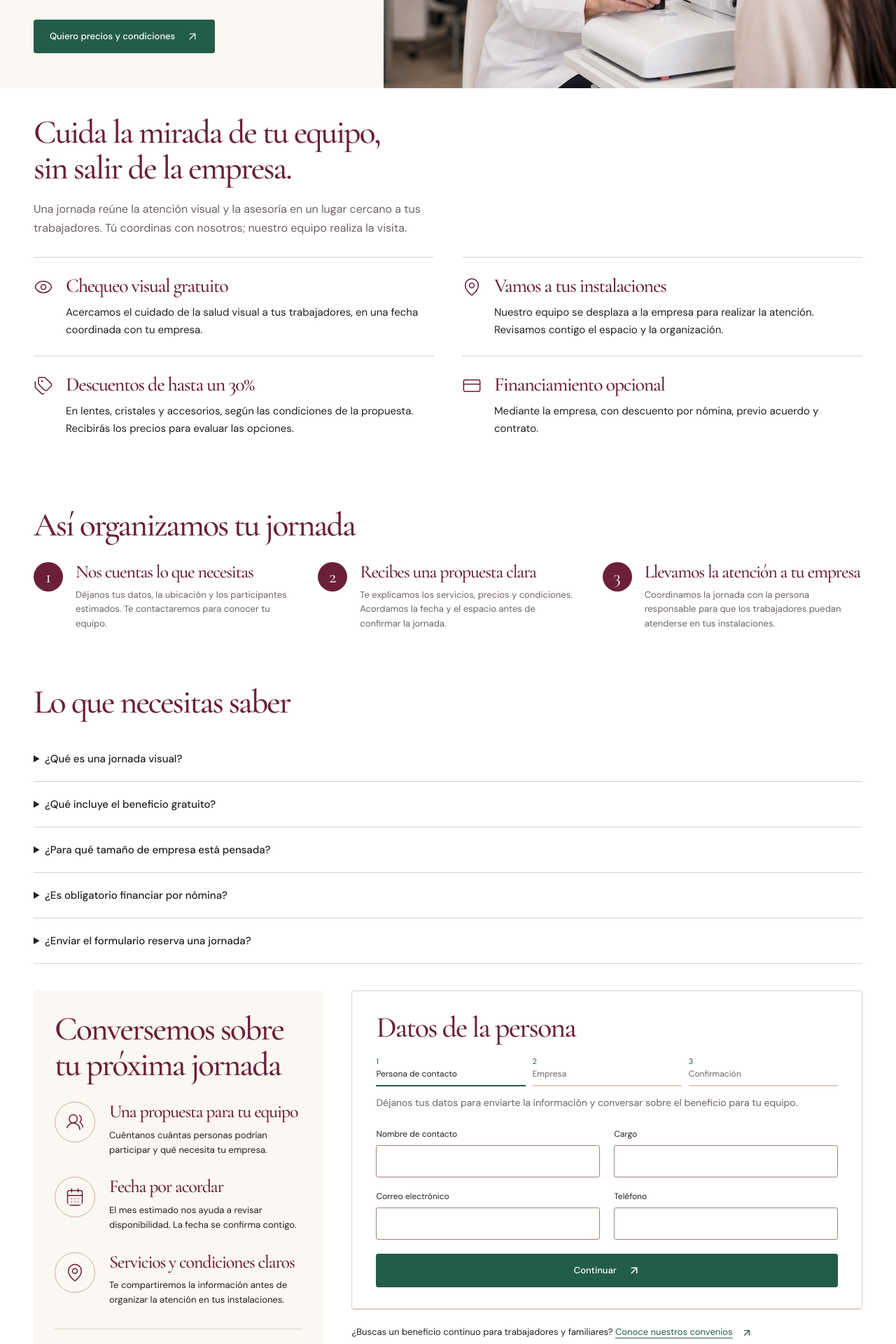
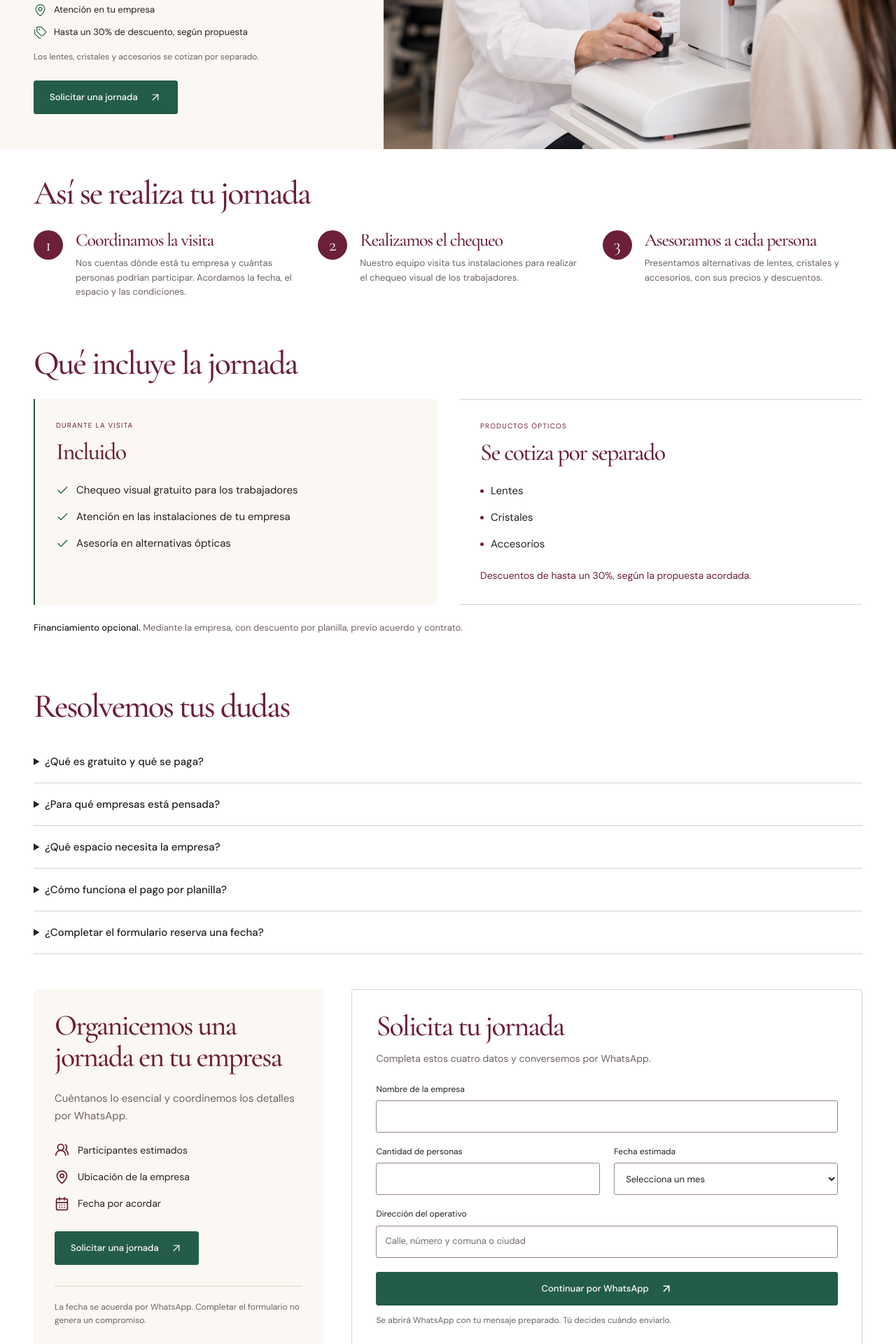
Before and after one commit to SoyAlfredoDev/opticaycristal, a Next.js app: page /jornadas in a window 1280 px wide. Shown: the part 500-2420 px from the top of the page at 70% size. Built offline with nearby package versions, Linux system fonts and the light colour scheme; a web font is replaced by a local one.

Commit message:
Simplify jornadas to four fields and continue through WhatsApp

```diff
--- a/src/app/api/admin/radar/prospects/route.ts
+++ b/src/app/api/admin/radar/prospects/route.ts
@@ -6,7 +6,7 @@ import {assessCompany} from "@/lib/radar/assessment";
 import {verifyResult} from "@/lib/radar/integrity";
 import type {Activity,CompanyResult} from "@/lib/radar/types";
 export const runtime="nodejs";
-export async function GET(request?:Request){
+export async function GET(request:Request){
  if(!(await hasRadarAccess(request,"read")))return NextResponse.json({error:"No autorizado."},{status:401});
  try{const params=request?new URL(request.url).searchParams:null;
   if(params?.has("limit")){const limit=Number(params.get("limit")),cursor=params.get("cursor"),stage=params.get("stage");if(!Number.isInteger(limit)||limit<1||limit>500||cursor&&cursor.length>100||stage&&!["nuevo","contactado","oportunidad","ganado","descartado"].includes(stage))throw new RadarApiError("Paginación inválida. Usa limit de 1 a 500 y un estado válido.");const page=await listProspectPage(limit,cursor,stage);return NextResponse.json({...page,prospects:page.prospects.map(p=>({...p,assessment:assessCompany(p)}))})}
--- a/src/app/jornadas/Jornadas.module.css
+++ b/src/app/jornadas/Jornadas.module.css
@@ -1,12 +1,32 @@
-.intro { max-width: 640px; margin-top: 20px !important; color: var(--muted); font-size: 16px; line-height: 1.7; }
-.benefits { list-style: none; display: grid; gap: 0 40px; margin: 28px 0 0; padding: 0; }
-.benefits li { display: flex; align-items: flex-start; gap: 18px; padding-block: 24px; border-top: 1px solid var(--line); }
-.benefits svg { flex: 0 0 auto; color: var(--wine); margin-top: 4px; }
-.benefits h3 { font-size: 28px; line-height: 1.15; }
-.benefits p { margin-top: 10px; font-size: 15px; line-height: 1.65; }
+.hero h1 { font-size: clamp(40px, 8vw, 64px); max-width: 620px; text-wrap: balance; }
+.highlights { display: grid; gap: 12px; list-style: none; padding: 0; margin: 23px 0 0; }
+.highlights li { display: flex; gap: 10px; align-items: flex-start; font-size: 13px; line-height: 1.5; }
+.highlights svg { flex-shrink: 0; color: var(--cta); margin-top: 1px; }
+.hero p.heroNote { margin-top: 16px; font-size: 12px; line-height: 1.6; color: var(--muted); }
+.process { padding-bottom: 28px; }
+.scopeGrid { display: grid; gap: 24px; margin-top: 26px; }
+.included, .products { padding: 24px; min-width: 0; }
+.included { background: var(--ivory); border-left: 2px solid var(--cta); }
+.products { border-block: 1px solid var(--line); }
+.eyebrow { display: block; margin-bottom: 10px; color: var(--wine); font-size: 10px; line-height: 1.6; letter-spacing: .12em; text-transform: uppercase; }
+.scopeGrid h3 { font-size: clamp(27px, 4vw, 34px); line-height: 1.15; }
+.scopeGrid ul { display: grid; gap: 14px; list-style: none; margin: 22px 0 0; padding: 0; }
+.scopeGrid li { display: flex; align-items: flex-start; gap: 10px; font-size: 15px; line-height: 1.6; }
+.included svg { flex-shrink: 0; color: var(--cta); margin-top: 3px; }
+.products li::before { content: ""; width: 5px; height: 5px; border-radius: 50%; background: var(--wine); flex-shrink: 0; margin-top: 10px; }
+.products p { margin-top: 22px; font-size: 14px; line-height: 1.6; color: var(--wine); }
+.financing { margin-top: 22px !important; color: var(--muted); font-size: 13px; line-height: 1.7; max-width: 760px; }
+.financing strong { color: var(--ink); font-weight: 500; }
 .faqList { margin-top: 24px; }
-.faq details { padding-block: 20px; border-bottom: 1px solid var(--line); }
+.faq details { padding-block: 18px; border-bottom: 1px solid var(--line); }
 .faq summary { color: var(--ink); font-size: 15px; font-weight: 500; cursor: pointer; }
 .faq summary:focus-visible { outline: 2px solid var(--wine); outline-offset: 5px; }
 .faq details p { max-width: 780px; margin-top: 14px; font-size: 15px; line-height: 1.7; color: var(--muted); }
-@media (min-width: 700px) { .benefits { grid-template-columns: repeat(2, minmax(0, 1fr)); } }
+.request { padding-top: 12px; }
+.requestAside h2 { font-size: clamp(32px, 6vw, 42px); text-wrap: balance; }
+.requestIntro { color: var(--muted); font-size: 15px; line-height: 1.7; }
+.coordination { display: grid; gap: 16px; list-style: none; padding: 0; margin: 24px 0 28px; }
+.coordination li { display: flex; align-items: center; gap: 12px; font-size: 14px; }
+.coordination svg { color: var(--wine); flex-shrink: 0; }
+@media (min-width: 700px) { .scopeGrid { grid-template-columns: 1fr 1fr; gap: 32px; } }
+@media (min-width: 900px) { .hero h1 { font-size: clamp(46px, 4.5vw, 64px); } .included, .products { padding: 30px; } }
--- a/src/app/jornadas/page.tsx
+++ b/src/app/jornadas/page.tsx
@@ -1,64 +1,109 @@
+import Link from "next/link";
+import { ArrowUpRight, Check, Eye, MapPin, Tags, UsersRound, CalendarDays } from "lucide-react";
 import { JsonLd } from "@/components/site/JsonLd";
 import { pageMetadata, seoPages } from "@/lib/seo";
 import { jornadasJsonLd } from "@/lib/structured-data";
-import Link from "next/link";
-import { ArrowUpRight, UsersRound, CalendarDays, MapPin, Eye, Tags, CreditCard } from "lucide-react";
 import { SiteShell } from "@/components/site/SiteShell";
 import { PageHero } from "@/components/site/PageHero";
 import { ProcessSteps } from "@/components/site/ProcessSteps";
 import { SectionReveal } from "@/components/site/SectionReveal";
-import { CompanyRequestForm } from "@/components/forms/CompanyRequestForm";
+import { LinkButton } from "@/components/site/LinkButton";
+import JornadaQuickForm from "@/components/jornadas/JornadaQuickForm";
 import site from "@/components/site/Site.module.css";
 import views from "@/components/site/Views.module.css";
 import styles from "./Jornadas.module.css";
+
 export const metadata = pageMetadata(seoPages.jornadas);
-const benefits = [
-  { Icon: Eye, title: "Chequeo visual gratuito", text: "Acercamos el cuidado de la salud visual a tus trabajadores, en una fecha coordinada con tu empresa." },
-  { Icon: MapPin, title: "Vamos a tus instalaciones", text: "Nuestro equipo se desplaza a la empresa para realizar la atención. Revisamos contigo el espacio y la organización." },
-  { Icon: Tags, title: "Descuentos de hasta un 30%", text: "En lentes, cristales y accesorios, según las condiciones de la propuesta. Recibirás los precios para evaluar las opciones." },
-  { Icon: CreditCard, title: "Financiamiento opcional", text: "Mediante la empresa, con descuento por nómina, previo acuerdo y contrato." },
+
+const highlights = [
+  { Icon: Eye, text: "Chequeo visual gratuito" },
+  { Icon: MapPin, text: "Atención en tu empresa" },
+  { Icon: Tags, text: "Hasta un 30% de descuento, según propuesta" },
 ] as const;
 const steps = [
-  { title: "Nos cuentas lo que necesitas", description: "Déjanos tus datos, la ubicación y los participantes estimados. Te contactaremos para conocer tu equipo." },
-  { title: "Recibes una propuesta clara", description: "Te explicamos los servicios, precios y condiciones. Acordamos la fecha y el espacio antes de confirmar la jornada." },
-  { title: "Llevamos la atención a tu empresa", description: "Coordinamos la jornada con la persona responsable para que los trabajadores puedan atenderse en tus instalaciones." },
+  { title: "Coordinamos la visita", description: "Nos cuentas dónde está tu empresa y cuántas personas podrían participar. Acordamos la fecha, el espacio y las condiciones." },
+  { title: "Realizamos el chequeo", description: "Nuestro equipo visita tus instalaciones para realizar el chequeo visual de los trabajadores." },
+  { title: "Asesoramos a cada persona", description: "Presentamos alternativas de lentes, cristales y accesorios, con sus precios y descuentos." },
 ] as const;
+const included = ["Chequeo visual gratuito para los trabajadores", "Atención en las instalaciones de tu empresa", "Asesoría en alternativas ópticas"] as const;
+const products = ["Lentes", "Cristales", "Accesorios"] as const;
 const faqs = [
-  { question: "¿Qué es una jornada visual?", answer: "Es una visita de nuestro equipo a tu empresa, en una fecha acordada, para realizar un chequeo visual a sus trabajadores y ofrecer alternativas de lentes, cristales y accesorios." },
-  { question: "¿Qué incluye el beneficio gratuito?", answer: "El chequeo visual de los trabajadores es gratuito. Los lentes, cristales y accesorios se cotizan por separado, con descuentos de hasta un 30% según la propuesta. Compartimos los servicios, precios y condiciones antes de coordinar la actividad." },
-  { question: "¿Para qué tamaño de empresa está pensada?", answer: "Las jornadas están pensadas para empresas con más de 20 trabajadores. Si tu equipo es más pequeño, podemos orientarte sobre un convenio óptico para trabajadores y familiares." },
-  { question: "¿Es obligatorio financiar por nómina?", answer: "El financiamiento es opcional. Si tu empresa quiere incorporarlo, acordamos las condiciones por contrato antes de utilizarlo." },
-  { question: "¿Enviar el formulario reserva una jornada?", answer: "El formulario solicita información. Te contactaremos para revisar participantes, ubicación, disponibilidad y condiciones antes de confirmar una fecha." },
+  { question: "¿Qué es gratuito y qué se paga?", answer: "El chequeo visual de los trabajadores es gratuito. Los lentes, cristales y accesorios se cotizan por separado, con descuentos de hasta un 30% según la propuesta." },
+  { question: "¿Para qué empresas está pensada?", answer: "Para empresas con más de 20 trabajadores. Este requisito se refiere al tamaño de la empresa. Si tu equipo es más pequeño, puedes consultar por nuestros convenios ópticos para trabajadores y familiares." },
+  { question: "¿Qué espacio necesita la empresa?", answer: "Revisamos contigo el espacio disponible y la organización de la atención antes de confirmar la jornada." },
+  { question: "¿Cómo funciona el pago por planilla?", answer: "Es un financiamiento opcional mediante la empresa. Las condiciones se acuerdan por contrato antes de utilizarlo." },
+  { question: "¿Completar el formulario reserva una fecha?", answer: "No. El formulario prepara un mensaje para WhatsApp. Cuando lo envíes, revisaremos contigo la disponibilidad antes de confirmar una fecha." },
 ] as const;
+
 export default function JornadasPage() {
   return (
     <SiteShell active="Jornadas">
       <JsonLd data={jornadasJsonLd()} />
-      <PageHero audience="Para empresas con más de 20 trabajadores" title={<>Una jornada visual<br />en tu empresa</>} description="Llevamos nuestro equipo a tus instalaciones para ofrecer un chequeo visual gratuito a tus trabajadores y descuentos de hasta un 30%, según propuesta. Cuéntanos sobre tu equipo y te compartiremos precios y condiciones." image="/images/hero-consulta-oftalmologica.png" alt="Profesional realizando una evaluación visual" cta="Quiero precios y condiciones" href="#solicitar-jornada" />
-      <section className={`${site.container} ${views.section}`} aria-labelledby="benefits-title">
+      <div className={styles.hero}>
+        <PageHero
+          audience="Para empresas con más de 20 trabajadores"
+          title="Llevamos el cuidado visual a tu empresa"
+          description="Una jornada óptica es una visita de nuestro equipo a tu empresa para revisar la visión de tus trabajadores y asesorarlos en la elección de lentes."
+          image="/images/hero-consulta-oftalmologica.png"
+          alt="Profesional realizando una evaluación visual"
+          cta="Solicitar una jornada"
+          href="#solicitar-jornada"
+        >
+          <ul className={styles.highlights}>
+            {highlights.map(({ Icon, text }) => <li key={text}><Icon size={19} strokeWidth={1.5} aria-hidden="true" /><span>{text}</span></li>)}
+          </ul>
+          <p className={styles.heroNote}>Los lentes, cristales y accesorios se cotizan por separado.</p>
+        </PageHero>
+      </div>
+      <section className={`${site.container} ${views.section} ${styles.process}`} aria-labelledby="process-title">
         <SectionReveal>
-          <h2 id="benefits-title">Cuida la mirada de tu equipo,<br />sin salir de la empresa.</h2>
-          <p className={styles.intro}>Una jornada reúne la atención visual y la asesoría en un lugar cercano a tus trabajadores. Tú coordinas con nosotros; nuestro equipo realiza la visita.</p>
-          <ul className={styles.benefits}>{benefits.map(({ Icon, title, text }) => <li key={title}><Icon size={28} strokeWidth={1.3} aria-hidden="true" /><div><h3>{title}</h3><p>{text}</p></div></li>)}</ul>
+          <h2 id="process-title" className={views.sectionIntro}>Así se realiza tu jornada</h2>
+          <ProcessSteps steps={steps} />
         </SectionReveal>
       </section>
-      <section className={`${site.container} ${views.section}`} aria-labelledby="process-title">
-        <SectionReveal><h2 id="process-title" className={views.sectionIntro}>Así organizamos tu jornada</h2><ProcessSteps steps={steps} /></SectionReveal>
+      <section className={`${site.container} ${views.section} ${styles.scope}`} aria-labelledby="scope-title">
+        <SectionReveal>
+          <h2 id="scope-title">Qué incluye la jornada</h2>
+          <div className={styles.scopeGrid}>
+            <div className={styles.included}>
+              <span className={styles.eyebrow}>Durante la visita</span>
+              <h3>Incluido</h3>
+              <ul>{included.map((item) => <li key={item}><Check size={19} strokeWidth={1.6} aria-hidden="true" /><span>{item}</span></li>)}</ul>
+            </div>
+            <div className={styles.products}>
+              <span className={styles.eyebrow}>Productos ópticos</span>
+              <h3>Se cotiza por separado</h3>
+              <ul>{products.map((item) => <li key={item}>{item}</li>)}</ul>
+              <p>Descuentos de hasta un 30%, según la propuesta acordada.</p>
+            </div>
+          </div>
+          <p className={styles.financing}><strong>Financiamiento opcional.</strong> Mediante la empresa, con descuento por planilla, previo acuerdo y contrato.</p>
+        </SectionReveal>
       </section>
       <section className={`${site.container} ${views.section} ${styles.faq}`} aria-labelledby="faq-title">
-        <SectionReveal><h2 id="faq-title">Lo que necesitas saber</h2><div className={styles.faqList}>{faqs.map(({ question, answer }) => <details key={question}><summary>{question}</summary><p>{answer}</p></details>)}</div></SectionReveal>
+        <SectionReveal>
+          <h2 id="faq-title">Resolvemos tus dudas</h2>
+          <div className={styles.faqList}>{faqs.map(({ question, answer }) => <details key={question}><summary>{question}</summary><p>{answer}</p></details>)}</div>
+        </SectionReveal>
       </section>
-      <section className={`${site.container} ${views.formArea}`} aria-label="Solicitud de jornada">
-        <aside className={views.aside}>
+      <section className={`${site.container} ${views.formArea} ${styles.request}`} aria-label="Solicitud de jornada">
+        <aside className={`${views.aside} ${styles.requestAside}`}>
           <SectionReveal>
-            <h2>Conversemos sobre tu próxima jornada</h2>
-            <div className={views.benefit}><UsersRound strokeWidth={1.3} aria-hidden="true" /><div><h3>Una propuesta para tu equipo</h3><p>Cuéntanos cuántas personas podrían participar y qué necesita tu empresa.</p></div></div>
-            <div className={views.benefit}><CalendarDays strokeWidth={1.3} aria-hidden="true" /><div><h3>Fecha por acordar</h3><p>El mes estimado nos ayuda a revisar disponibilidad. La fecha se confirma contigo.</p></div></div>
-            <div className={views.benefit}><MapPin strokeWidth={1.3} aria-hidden="true" /><div><h3>Servicios y condiciones claros</h3><p>Te compartiremos la información antes de organizar la atención en tus instalaciones.</p></div></div>
-            <p className={views.asideFoot}>Pedir información no firma un contrato ni reserva una jornada.</p>
+            <h2>Organicemos una jornada en tu empresa</h2>
+            <p className={styles.requestIntro}>Cuéntanos lo esencial y coordinemos los detalles por WhatsApp.</p>
+            <ul className={styles.coordination}>
+              <li><UsersRound size={21} aria-hidden="true" />Participantes estimados</li>
+              <li><MapPin size={21} aria-hidden="true" />Ubicación de la empresa</li>
+              <li><CalendarDays size={21} aria-hidden="true" />Fecha por acordar</li>
+            </ul>
+            <LinkButton href="#solicitar-jornada" arrow>Solicitar una jornada</LinkButton>
+            <p className={views.asideFoot}>La fecha se acuerda por WhatsApp. Completar el formulario no genera un compromiso.</p>
           </SectionReveal>
         </aside>
-        <div><CompanyRequestForm kind="jornada" /><p className={views.crossLink}>¿Buscas un beneficio continuo para trabajadores y familiares? <Link href="/convenios">Conoce nuestros convenios <ArrowUpRight size={16} aria-hidden="true" /></Link></p></div>
+        <div>
+          <JornadaQuickForm />
+          <p className={views.crossLink}>¿Buscas un beneficio continuo para trabajadores y familiares? <Link href="/convenios">Conoce nuestros convenios <ArrowUpRight size={16} aria-hidden="true" /></Link></p>
+        </div>
       </section>
     </SiteShell>
   );
--- /dev/null
+++ b/src/components/jornadas/JornadaQuickForm.module.css
@@ -0,0 +1,2 @@
+.card h2 { font-size: clamp(30px, 6vw, 42px); }
+.note { margin-top: 12px !important; color: var(--muted); font-size: 12px; line-height: 1.6; }
--- /dev/null
+++ b/src/components/jornadas/JornadaQuickForm.tsx
@@ -0,0 +1,87 @@
+"use client";
+
+import { useId, useRef, useState, type FormEvent } from "react";
+import { ArrowUpRight } from "lucide-react";
+import { whatsappUrl } from "@/components/site/content";
+import { getMesOptions, getMesLabel } from "@/lib/jornada-form";
+import site from "@/components/site/Site.module.css";
+import styles from "@/components/site/Views.module.css";
+import local from "./JornadaQuickForm.module.css";
+
+type Details = { empresa: string; personas: string; mes: string; direccion: string };
+type Errors = Partial<Record<keyof Details, string>>;
+const empty: Details = { empresa: "", personas: "", mes: "", direccion: "" };
+
+export default function JornadaQuickForm() {
+  const uid = useId();
+  const form = useRef<HTMLFormElement>(null);
+  const [data, setData] = useState<Details>(empty);
+  const [errors, setErrors] = useState<Errors>({});
+  const months = getMesOptions();
+
+  function update(key: keyof Details, value: string) {
+    setData((previous) => ({ ...previous, [key]: value }));
+    setErrors((previous) => ({ ...previous, [key]: undefined }));
+  }
+
+  function submit(event: FormEvent<HTMLFormElement>) {
+    event.preventDefault();
+    const next: Errors = {};
+    if (data.empresa.trim().length < 2) next.empresa = "Ingresa el nombre de la empresa.";
+    if (!/^\d+$/.test(data.personas) || Number(data.personas) < 1 || Number(data.personas) > 1000000) next.personas = "Ingresa una cantidad válida de personas.";
+    if (!months.some((month) => month.value === data.mes)) next.mes = "Selecciona un mes estimado.";
+    if (data.direccion.trim().length < 5) next.direccion = "Ingresa la dirección, con comuna o ciudad.";
+    setErrors(next);
+    if (Object.keys(next).length) {
+      const first = Object.keys(next)[0];
+      form.current?.querySelector<HTMLInputElement | HTMLSelectElement>(`[name="${first}"]`)?.focus();
+      return;
+    }
+    const message = [
+      "Hola, quiero coordinar una jornada óptica para mi empresa.",
+      `Empresa: ${data.empresa.trim()}`,
+      `Cantidad de personas: ${Number(data.personas)}`,
+      `Fecha estimada: ${getMesLabel(data.mes)}`,
+      `Dirección: ${data.direccion.trim()}`,
+    ].join("\n");
+    window.location.assign(whatsappUrl(message));
+  }
+
+  function feedback(key: keyof Details) {
+    return errors[key] ? <span className={styles.fieldError} id={`${uid}-${key}-error`} role="alert">{errors[key]}</span> : null;
+  }
+
+  return <div id="solicitar-jornada" className={`${styles.formCard} ${local.card}`}>
+    <h2 id={`${uid}-title`}>Solicita tu jornada</h2>
+    <p>Completa estos cuatro datos y conversemos por WhatsApp.</p>
+    <form ref={form} aria-labelledby={`${uid}-title`} onSubmit={submit} noValidate>
+      <div className={styles.formGrid}>
+        <div className={`${styles.field} ${styles.fullField}`}>
+          <label htmlFor={`${uid}-empresa`}>Nombre de la empresa</label>
+          <input id={`${uid}-empresa`} name="empresa" autoComplete="organization" required maxLength={190} value={data.empresa} onChange={(event) => update("empresa", event.target.value)} aria-invalid={!!errors.empresa} aria-describedby={errors.empresa ? `${uid}-empresa-error` : undefined} />
+          {feedback("empresa")}
+        </div>
+        <div className={styles.field}>
+          <label htmlFor={`${uid}-personas`}>Cantidad de personas</label>
+          <input id={`${uid}-personas`} name="personas" type="number" inputMode="numeric" min={1} max={1000000} step={1} required value={data.personas} onChange={(event) => update("personas", event.target.value)} aria-invalid={!!errors.personas} aria-describedby={errors.personas ? `${uid}-personas-error` : undefined} />
+          {feedback("personas")}
+        </div>
+        <div className={styles.field}>
+          <label htmlFor={`${uid}-mes`}>Fecha estimada</label>
+          <select id={`${uid}-mes`} name="mes" required value={data.mes} onChange={(event) => update("mes", event.target.value)} aria-invalid={!!errors.mes} aria-describedby={errors.mes ? `${uid}-mes-error` : undefined}>
+            <option value="">Selecciona un mes</option>
+            {months.map((month) => <option key={month.value} value={month.value}>{month.label}</option>)}
+          </select>
+          {feedback("mes")}
+        </div>
+        <div className={`${styles.field} ${styles.fullField}`}>
+          <label htmlFor={`${uid}-direccion`}>Dirección del operativo</label>
+          <input id={`${uid}-direccion`} name="direccion" autoComplete="street-address" required maxLength={250} placeholder="Calle, número y comuna o ciudad" value={data.direccion} onChange={(event) => update("direccion", event.target.value)} aria-invalid={!!errors.direccion} aria-describedby={errors.direccion ? `${uid}-direccion-error` : undefined} />
+          {feedback("direccion")}
+        </div>
+      </div>
+      <button type="submit" className={`${site.button} ${site.primary} ${styles.submit}`}>Continuar por WhatsApp<ArrowUpRight size={18} aria-hidden="true" /></button>
+      <p className={local.note}>Se abrirá WhatsApp con tu mensaje preparado. Tú decides cuándo enviarlo.</p>
+    </form>
+  </div>;
+}
--- a/src/components/site/PageHero.tsx
+++ b/src/components/site/PageHero.tsx
@@ -4,13 +4,14 @@ import { DepthMedia } from "./DepthMedia";
 import { LinkButton } from "./LinkButton";
 import site from "./Site.module.css";
 import styles from "./Views.module.css";
-type Props = { title: ReactNode; description: string; image: string; alt: string; cta?: string; href?: string; compact?: boolean; cutout?: boolean; audience?: string };
-export function PageHero({ title, description, image, alt, cta, href, compact = false, cutout = false, audience }: Props) {
+type Props = { title: ReactNode; description: string; image: string; alt: string; cta?: string; href?: string; compact?: boolean; cutout?: boolean; audience?: string; children?: ReactNode };
+export function PageHero({ title, description, image, alt, cta, href, compact = false, cutout = false, audience, children }: Props) {
   return <section className={`${styles.hero} ${compact ? styles.compactHero : ""}`} aria-labelledby="page-title">
     <div className={`${site.container} ${styles.heroGrid}`}>
       <div className={`${styles.heroCopy} ${audience ? styles.withAudience : ""}`}>
         {audience ? <span className={styles.heroAudience}>{audience}</span> : null}
         <h1 id="page-title">{title}</h1><p>{description}</p>
+        {children}
         {cta && href ? <LinkButton href={href} arrow>{cta}</LinkButton> : null}
         {audience ? null : <div className={styles.values}><span />Visión · Estilo · Bienestar</div>}
       </div>
```
Also changed, not shown: 2 other files (tests, documents, lock files or other folders).
